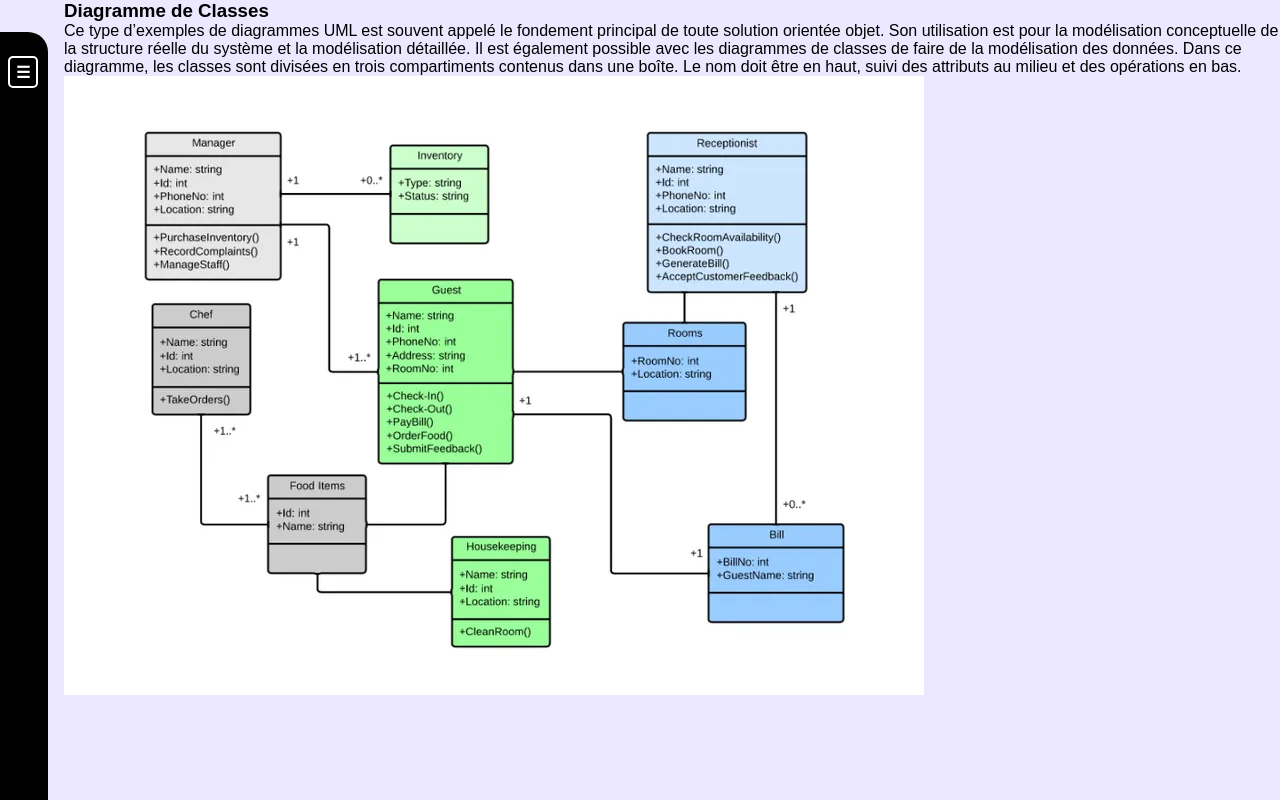
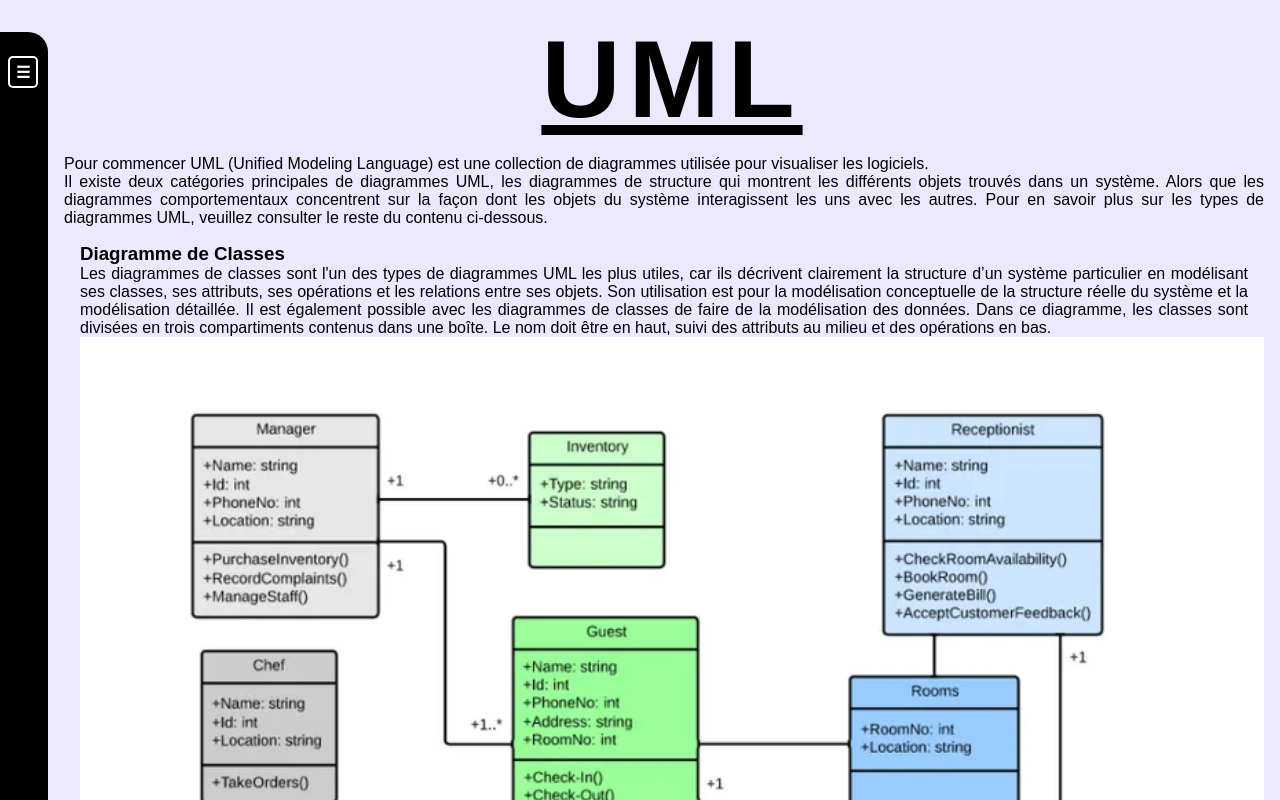
Before and after one commit to 2023-cda-alt-devops-p4/catalog-TP, a React (Create React App) app: page /UML in a window 1280 px wide. Shown: the top 800 px of the page. Built offline with nearby package versions, Linux system fonts and the light colour scheme.

Commit message:
feat: create route/link to diagramme de classes component

```diff
--- a/package.json
+++ b/package.json
@@ -9,6 +9,7 @@
     "react": "^18.2.0",
     "react-dom": "^18.2.0",
     "react-router-dom": "^6.16.0",
+    "react-router-hash-link": "^2.4.3",
     "react-scripts": "5.0.1",
     "web-vitals": "^2.1.4"
   },
--- a/public/index.html
+++ b/public/index.html
@@ -3,6 +3,9 @@
   <head>
     <meta charset="utf-8" />
     <link rel="icon" href="%PUBLIC_URL%/favicon.ico" />
+    <link rel="preconnect" href="https://fonts.googleapis.com" />
+    <link rel="preconnect" href="https://fonts.gstatic.com" crossorigin />
+    <link href="https://fonts.googleapis.com/css2?family=Noto+Serif&display=swap" rel="stylesheet" />
     <meta name="viewport" content="width=device-width, initial-scale=1" />
     <meta name="theme-color" content="#000000" />
     <meta name="description" content="Web site created using create-react-app" />
--- a/src/App.js
+++ b/src/App.js
@@ -8,7 +8,8 @@ const App = () => {
     <BrowserRouter>
       <Routes>
         <Route path="/" element={<Home />} />
-        <Route path="UML" element={<Uml/>} />
+        <Route path="UML" element={<Uml />} />
+        <Route path="UMLClasses" element={<Uml />} />
         {/* path="*" fonctionne si jamais l'url ne correspond a rien de déclaré au dessus */}
       </Routes>
     </BrowserRouter>
--- a/src/components/DiagrammeStructurels/DiagrammeDeClasses.js
+++ b/src/components/DiagrammeStructurels/DiagrammeDeClasses.js
@@ -5,11 +5,12 @@ const DiagrammeDeClasses = () => (
     <section className="diagrammeDeClasses">
       <h3>Diagramme de Classes</h3>
       <p>
-        Ce type d’exemples de diagrammes UML est souvent appelé le fondement principal de toute solution orientée objet.
-        Son utilisation est pour la modélisation conceptuelle de la structure réelle du système et la modélisation
-        détaillée. Il est également possible avec les diagrammes de classes de faire de la modélisation des données.
-        Dans ce diagramme, les classes sont divisées en trois compartiments contenus dans une boîte. Le nom doit être en
-        haut, suivi des attributs au milieu et des opérations en bas.
+        Les diagrammes de classes sont l'un des types de diagrammes UML les plus utiles, car ils décrivent clairement la
+        structure d’un système particulier en modélisant ses classes, ses attributs, ses opérations et les relations
+        entre ses objets. Son utilisation est pour la modélisation conceptuelle de la structure réelle du système et la
+        modélisation détaillée. Il est également possible avec les diagrammes de classes de faire de la modélisation des
+        données. Dans ce diagramme, les classes sont divisées en trois compartiments contenus dans une boîte. Le nom
+        doit être en haut, suivi des attributs au milieu et des opérations en bas.
       </p>
       <img src="UML_class_diagram_hotel-949x683.webp" alt="" />
     </section>
--- a/src/components/DiagrammeStructurels/DiagrammeStructurels.js
+++ b/src/components/DiagrammeStructurels/DiagrammeStructurels.js
@@ -1,6 +1,12 @@
 import React from "react";
 import DiagrammeDeClasses from "./DiagrammeDeClasses";
 
-const DiagrammeStructurels = () => <DiagrammeDeClasses />;
+const DiagrammeStructurels = () => {
+  return (
+    <div>
+      <DiagrammeDeClasses />
+    </div>
+  );
+};
 
 export default DiagrammeStructurels;
--- a/src/components/Sidebar.js
+++ b/src/components/Sidebar.js
@@ -1,4 +1,5 @@
 import React, { useState } from "react";
+import { NavLink } from "react-router-dom";
 
 const Sidebar = () => {
   const [sidebarVisible, setSidebarVisible] = useState(false);
@@ -23,13 +24,19 @@ const Sidebar = () => {
           </button>
         </li>
         <li>
-          <button className={`lien ${!sidebarVisible ? "lienSidebar" : ""}`}>Diagrammes structurels</button>
+          <NavLink to="UML">
+            <div className={`lien ${!sidebarVisible ? "lienSidebar" : ""}`}>UML</div>
+          </NavLink>
         </li>
         <li>
-          <button className={`lien ${!sidebarVisible ? "lienSidebar" : ""}`}>Link 1</button>
+          <NavLink to="UMLClasses">
+            <div className={`lien ${!sidebarVisible ? "lienSidebar" : ""}`}>Diagrammes de classes</div>
+          </NavLink>
         </li>
         <li>
-          <button className={`lien ${!sidebarVisible ? "lienSidebar" : ""}`}>Link 2</button>
+          <NavLink to="UML">
+            <div className={`lien ${!sidebarVisible ? "lienSidebar" : ""}`}>UML</div>
+          </NavLink>
         </li>
       </ul>
     </div>
--- a/src/pages/Uml.js
+++ b/src/pages/Uml.js
@@ -7,9 +7,24 @@ const Uml = () => {
   return (
     <div>
       <Sidebar />
-      <div className="">
-        <DiagrammeStructurels />
-      </div>
+      <section className="diagrammeUML">
+        <div>
+          <h1 className="titreUML">UML</h1>
+          <p>
+            Pour commencer UML (Unified Modeling Language) est une collection de diagrammes utilisée pour visualiser les
+            logiciels.
+          </p>
+          <p>
+            Il existe deux catégories principales de diagrammes UML, les diagrammes de structure qui montrent les
+            différents objets trouvés dans un système. Alors que les diagrammes comportementaux concentrent sur la façon
+            dont les objets du système interagissent les uns avec les autres. Pour en savoir plus sur les types de
+            diagrammes UML, veuillez consulter le reste du contenu ci-dessous.
+          </p>
+        </div>
+        <div className="diagrammeStructurel">
+          <DiagrammeStructurels />
+        </div>
+      </section>
     </div>
   );
 };
--- a/src/styles/index.css
+++ b/src/styles/index.css
@@ -1,7 +1,7 @@
 * {
   margin: 0%;
   color: #264653;
-  font-family: "Nunito", sans-serif;
+  font-family: "Noto Serif", serif;
   list-style: none;
   text-decoration: none;
 }
--- a/src/styles/pages/uml.css
+++ b/src/styles/pages/uml.css
@@ -9,6 +9,25 @@
 body {
   background-color: #ebe8ff;
 }
-.diagrammeDeClasses {
+.diagrammeUML {
   margin-left: 4rem;
 }
+.diagrammeStructurel {
+  padding: 1rem;
+}
+.titreUML {
+  font-size: calc(7000vw / 818);
+  padding-top: 1rem;
+  padding-bottom: 0.8rem;
+  text-align: center;
+  letter-spacing: 0.5rem;
+  text-decoration: underline;
+  text-underline-offset: 8px;
+}
+p {
+  text-align: justify;
+  padding-right: 1rem;
+}
+.diagrammeStructurel img {
+  width: 100%;
+}
```
Also changed, not shown: 1 other file (tests, documents, lock files or other folders).
